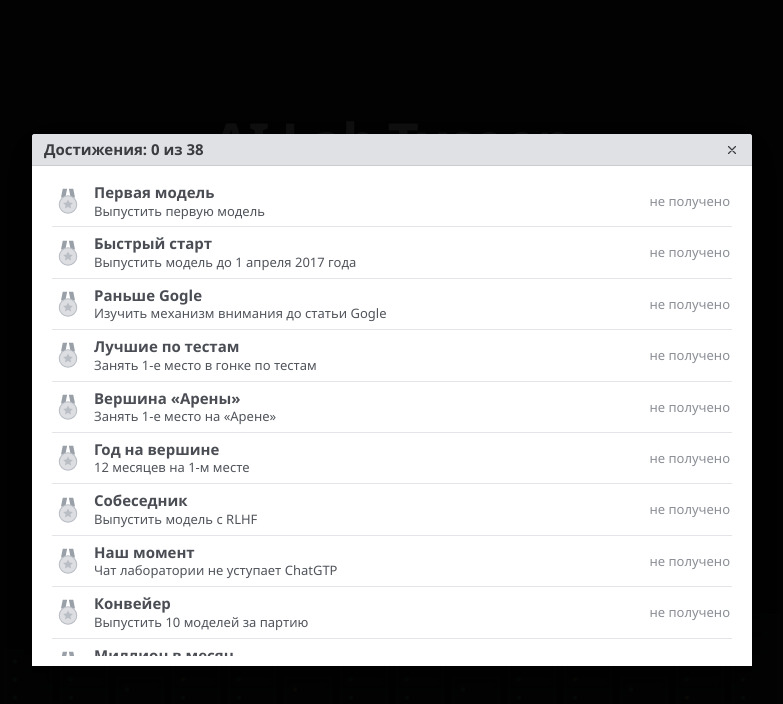
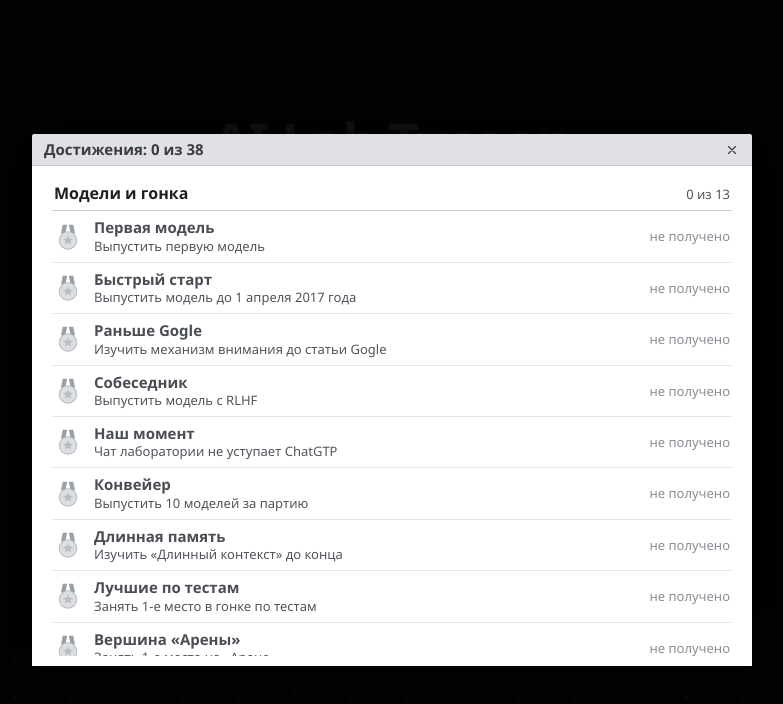
Before and after one commit to Dex719/ai-lab-tycoon-2027, a React (Vite) app: page / in a window 1280 px wide. Both pictures are taken after a click on the button "Достижения". Shown: the top 704 px of the page, without its empty margins (248-1031 px from the left). Built offline with nearby package versions, Linux system fonts and the light colour scheme.

Commit message:
Окно «Достижения» по разделам: модели и гонка, деньги и рынок, цели и задачи, сделки и дата-центры, финал партии; у раздела счёт «получено из»

```diff
--- a/src/ui/Achievements.tsx
+++ b/src/ui/Achievements.tsx
@@ -2,7 +2,7 @@
 
 import { useEffect, useRef, useState } from 'react';
 import type { GameState } from '../sim/types';
-import { ACHIEVEMENTS, checkAchievements, loadUnlocked, type AchievementDef } from './achievementList';
+import { ACH_GROUPS, ACHIEVEMENTS, checkAchievements, loadUnlocked, type AchievementDef } from './achievementList';
 import { Dialog } from './components/common';
 import { playSound } from './sound';
 import './achievementsUi.css';
@@ -66,14 +66,41 @@ function dateText(iso: string): string {
   return Number.isNaN(d.getTime()) ? '' : d.toLocaleDateString('ru-RU');
 }
 
-/** Окно со всеми достижениями: полученные цветные, остальные серые с условием. */
+/** Разделы списка в порядке ACH_GROUPS; достижение без раздела попадает в последний. */
+function grouped(): { title: string; list: AchievementDef[] }[] {
+  const byId = new Map(ACHIEVEMENTS.map((a) => [a.id, a]));
+  const used = new Set<string>();
+  const out = ACH_GROUPS.map((g) => ({
+    title: g.title,
+    list: g.ids.flatMap((id) => {
+      const a = byId.get(id);
+      if (!a) return [];
+      used.add(id);
+      return [a];
+    }),
+  }));
+  const rest = ACHIEVEMENTS.filter((a) => !used.has(a.id));
+  if (rest.length > 0) out[out.length - 1].list.push(...rest);
+  return out.filter((g) => g.list.length > 0);
+}
+
+/** Окно со всеми достижениями по разделам: полученные цветные, остальные серые с условием. */
 export function AchievementsDialog({ onClose }: { onClose: () => void }) {
   const unlocked = loadUnlocked();
   const got = ACHIEVEMENTS.filter((a) => unlocked[a.id]).length;
   return (
     <Dialog title={`Достижения: ${got} из ${ACHIEVEMENTS.length}`} onClose={onClose} wide white>
-      <ul className="ach-list">
-        {ACHIEVEMENTS.map((a) => {
+      <div className="ach-list">
+        {grouped().map((g) => (
+          <section key={g.title} className="ach-group">
+            <h3 className="ach-group-h">
+              <span>{g.title}</span>
+              <span className="ach-group-n">
+                {g.list.filter((a) => unlocked[a.id]).length} из {g.list.length}
+              </span>
+            </h3>
+            <ul>
+              {g.list.map((a) => {
                 const when = unlocked[a.id];
                 return (
                   <li key={a.id} className={`ach-row${when ? ' on' : ''}`}>
@@ -87,6 +114,9 @@ export function AchievementsDialog({ onClose }: { onClose: () => void }) {
                 );
               })}
             </ul>
+          </section>
+        ))}
+      </div>
     </Dialog>
   );
 }
--- a/src/ui/achievementList.ts
+++ b/src/ui/achievementList.ts
@@ -165,6 +165,18 @@ export const ACHIEVEMENTS: AchievementDef[] = [
   { id: 'dc-full', title: 'Полный зал', how: 'Заполнить свой дата-центр картами', check: (s) => s.datacenters.list.some(dcFull) },
 ];
 
+/** Разделы окна «Достижения»: каждое достижение ровно в одном разделе (проверяет тест). */
+export const ACH_GROUPS: readonly { title: string; ids: readonly string[] }[] = [
+  {
+    title: 'Модели и гонка',
+    ids: ['first-model', 'quick-start', 'attention-first', 'first-rlhf', 'chat-moment', 'ten-models', 'long-context', 'first-place-bench', 'first-place-arena', 'year-on-top', 'comeback', 'main-rival', 'exposed'],
+  },
+  { title: 'Деньги и рынок', ids: ['million-month', 'hundred-million', 'unicorn', 'half-market', 'million-subs'] },
+  { title: 'Цели и задачи', ids: ['perfect-year', 'risk-goals', 'tasks-10', 'tasks-30', 'lucky-streak'] },
+  { title: 'Сделки и дата-центры', ids: ['star-team', 'team-kept', 'startup', 'startups-3', 'cloud-deal', 'datacenter', 'dc-50', 'dc-full'] },
+  { title: 'Финал партии', ids: ['final-update', 'push-held', 'victory', 'victory-hard', 'honest', 'founder-control', 'bankrupt'] },
+];
+
 const KEY = 'ailab.achievements';
 
 /** Полученные достижения: id → дата получения (ISO). */
--- a/src/ui/achievementsUi.css
+++ b/src/ui/achievementsUi.css
@@ -24,7 +24,15 @@
 }
 
 /* Список в окне: строки, как таблица; полученные - золотая медаль и дата справа. */
-.ach-list { max-height: 60vh; overflow: auto; margin: -6px 0; padding: 0; list-style: none; }
+.ach-list { max-height: 60vh; overflow: auto; margin: -6px 0; padding: 0; }
+.ach-list ul { margin: 0; padding: 0; list-style: none; }
+/* Раздел: заголовок 16 px полужирным и счёт «3 из 8» серым справа. */
+.ach-group + .ach-group { margin-top: 14px; }
+.ach-group-h {
+  display: flex; justify-content: space-between; align-items: baseline; margin: 0; padding: 6px 2px;
+  font-size: 16px; font-weight: 600; color: var(--text-title); border-bottom: 1px solid var(--line);
+}
+.ach-group-n { font-size: 13px; font-weight: 400; color: var(--text-dim); font-variant-numeric: tabular-nums; }
 .ach-row { display: grid; grid-template-columns: 28px minmax(0, 1fr) auto; align-items: center; gap: 12px; padding: 7px 2px; border-bottom: 1px solid #e3e5e8; }
 .ach-row:last-child { border-bottom: none; }
 .ach-row .ach-tt b { color: #4a4d54; }
```
Also changed, not shown: 1 other file (tests, documents, lock files or other folders). Lines whose indentation alone changed are shown as unchanged.
